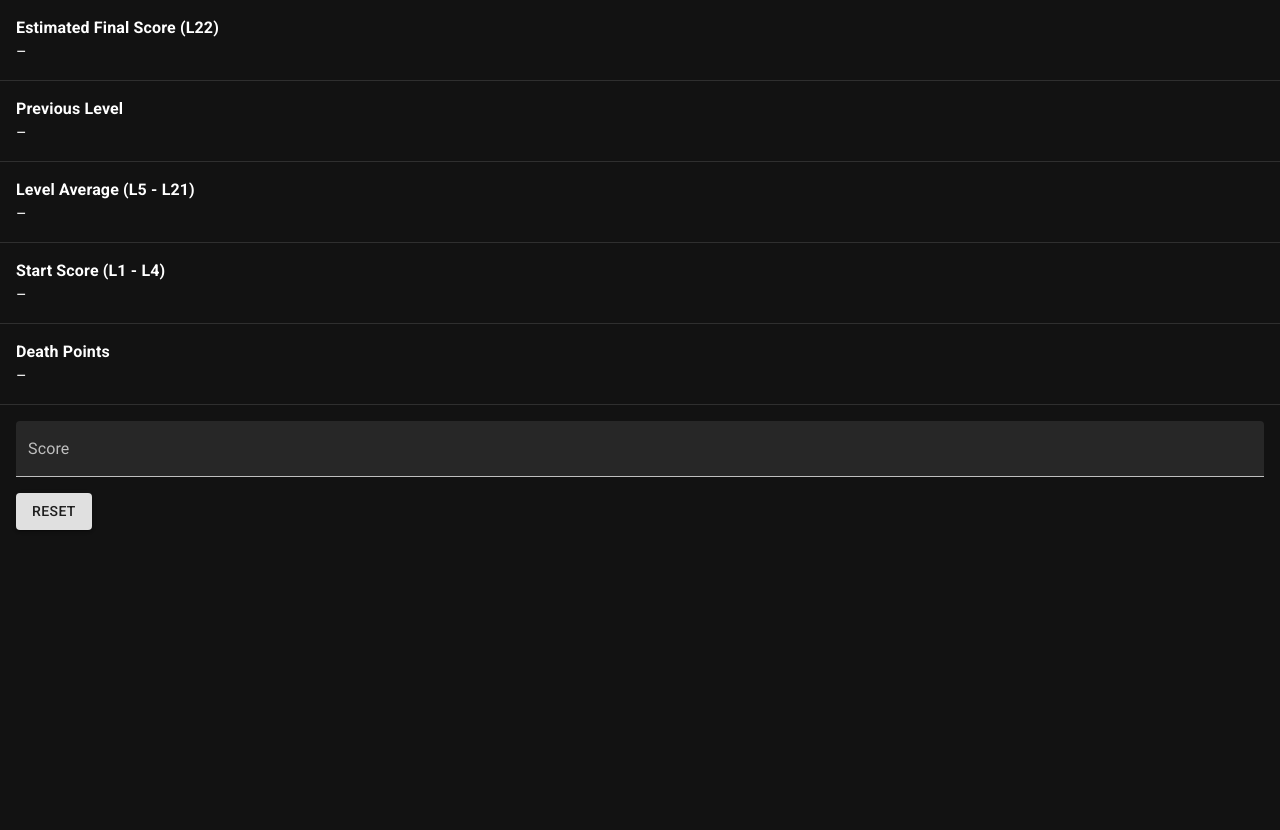
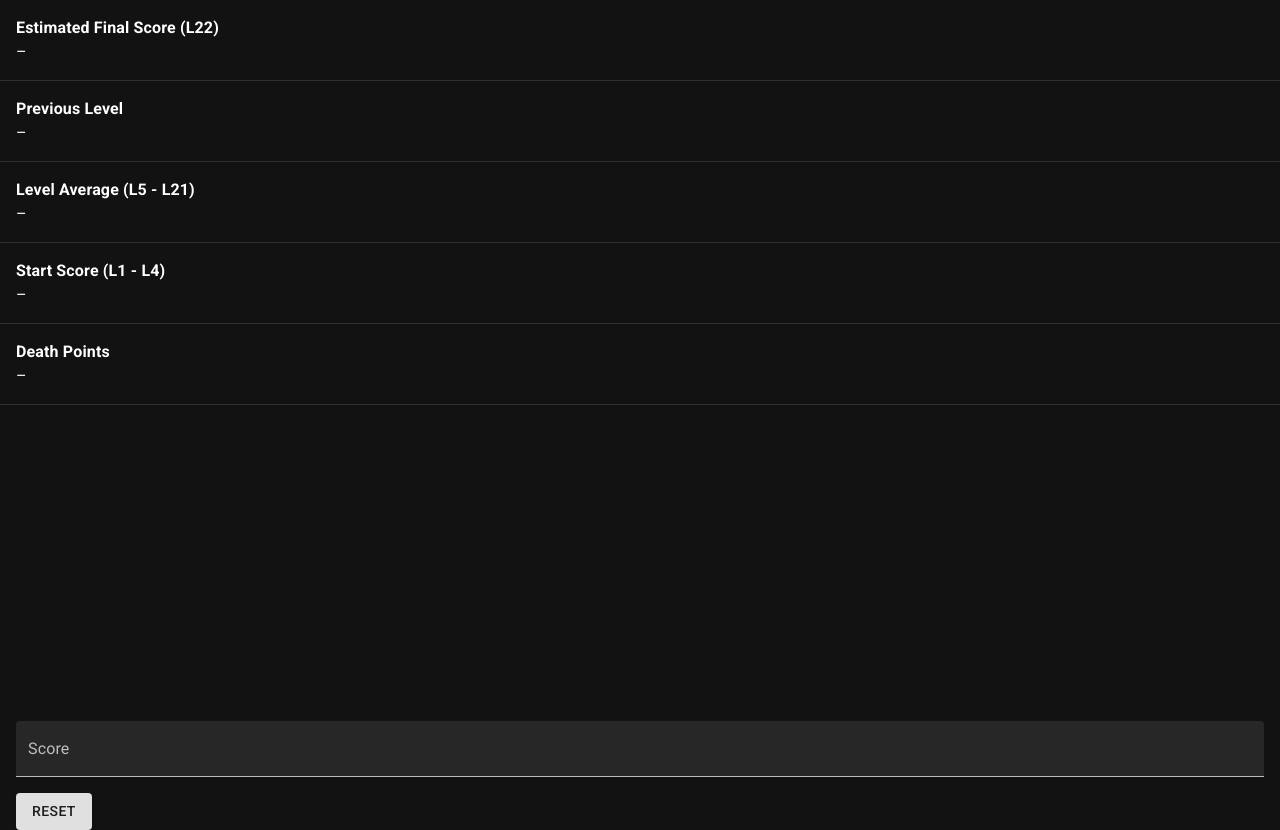
Before and after one commit to wescopeland/scoresplit-react, a React (Create React App) app: page / in a window 1280 px wide. Before the commit the page ends 800 px from the top, so only its background shows below. Built offline with nearby package versions, Linux system fonts and the light colour scheme.

Commit message:
feat: add chart component

```diff
--- a/package.json
+++ b/package.json
@@ -16,6 +16,7 @@
   "dependencies": {
     "@material-ui/core": "^4.11.0",
     "@material-ui/icons": "^4.9.1",
+    "@nivo/line": "^0.62.0",
     "@reduxjs/toolkit": "^1.4.0",
     "react": "^16.13.1",
     "react-dom": "^16.13.1",
--- a/src/App.tsx
+++ b/src/App.tsx
@@ -1,6 +1,8 @@
 import React from "react";
 import { useSelector } from "react-redux";
+import { Box } from "@material-ui/core";
 
+import { Chart } from "./components/Chart";
 import { Datapoint } from "./components/Datapoint";
 import { Toolbelt } from "./components/Toolbelt";
 import { RootState } from "./state/store";
@@ -17,6 +19,9 @@ export const App = () => {
   const previousLevel = useSelector(selectPreviousLevel);
   const levelAverage = useSelector(selectLevelAverage);
   const deathPoints = useSelector(selectDeathPoints);
+  const levelScoresCount = useSelector(
+    (state: RootState) => state.currentRun.levelScores.length
+  );
 
   return (
     <>
@@ -26,6 +31,10 @@ export const App = () => {
       <Datapoint label="Start Score (L1 - L4)" value={start} />
       <Datapoint label="Death Points" value={deathPoints} />
 
+      <Box width="100%" height={300}>
+        <Chart currentPace={pace} levelScoresCount={levelScoresCount} />
+      </Box>
+
       <Toolbelt />
     </>
   );
--- /dev/null
+++ b/src/components/Chart/Chart.tsx
@@ -0,0 +1,53 @@
+import React, { useEffect, useState } from "react";
+import { ResponsiveLine } from "@nivo/line";
+
+interface ChartProps {
+  levelScoresCount: number; // Re-render for each new level.
+  currentPace?: number;
+}
+
+export const Chart = ({ levelScoresCount, currentPace }: ChartProps) => {
+  const [currentLevel, setCurrentLevel] = useState(5);
+  const [paces, setPaces] = useState<any[]>([]);
+
+  useEffect(() => {
+    if (currentPace === undefined) {
+      setPaces([]);
+      setCurrentLevel(5);
+    } else {
+      const newPace = { x: currentLevel, y: currentPace };
+      setPaces((paces) => [...paces, newPace]);
+
+      setCurrentLevel(currentLevel + 1);
+    }
+    // eslint-disable-next-line react-hooks/exhaustive-deps
+  }, [currentPace, levelScoresCount]);
+
+  const data = [
+    {
+      id: "pace",
+      data: paces
+    }
+  ];
+
+  return (
+    <ResponsiveLine
+      data={data}
+      margin={{ top: 30, bottom: 50, left: 70, right: 20 }}
+      enableGridX={false}
+      axisLeft={{
+        tickSize: 5,
+        format: (v) => v.toLocaleString()
+      }}
+      axisBottom={{
+        format: (v) => (v < 10 ? `L=0${v}` : `L=${v}`),
+        tickRotation: -45
+      }}
+      yScale={{ min: "auto", max: "auto", type: "linear" }}
+      colors={{ scheme: "greys" }}
+      theme={{ axis: { ticks: { text: { fill: "#eee" } } } }}
+      isInteractive={false}
+      lineWidth={3}
+    />
+  );
+};
--- /dev/null
+++ b/src/components/Chart/index.ts
@@ -0,0 +1 @@
+export { Chart } from "./Chart";
--- a/src/state/current-run/models/current-run-state.model.ts
+++ b/src/state/current-run/models/current-run-state.model.ts
@@ -3,7 +3,6 @@ export interface CurrentRunState {
   deaths: number[];
   bonuses: number[];
   subtractionCache: number;
-  currentPace?: number;
   previousScore?: number;
   start?: number;
 }
```
Also changed, not shown: 1 other file (tests, documents, lock files or other folders).
